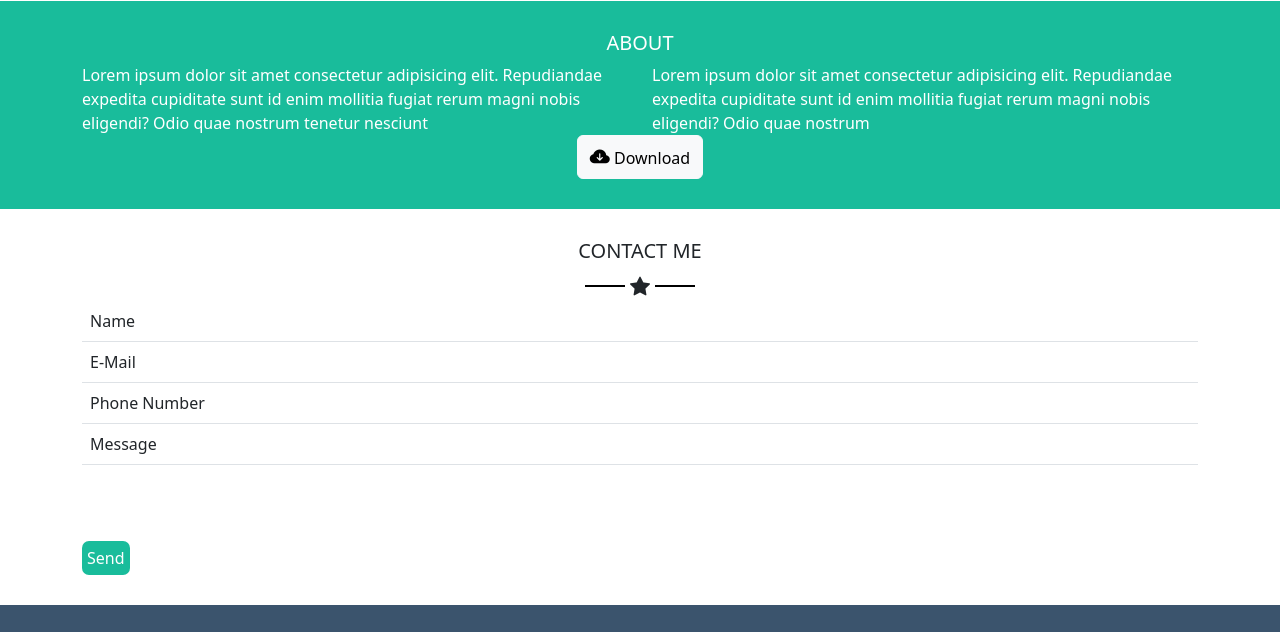
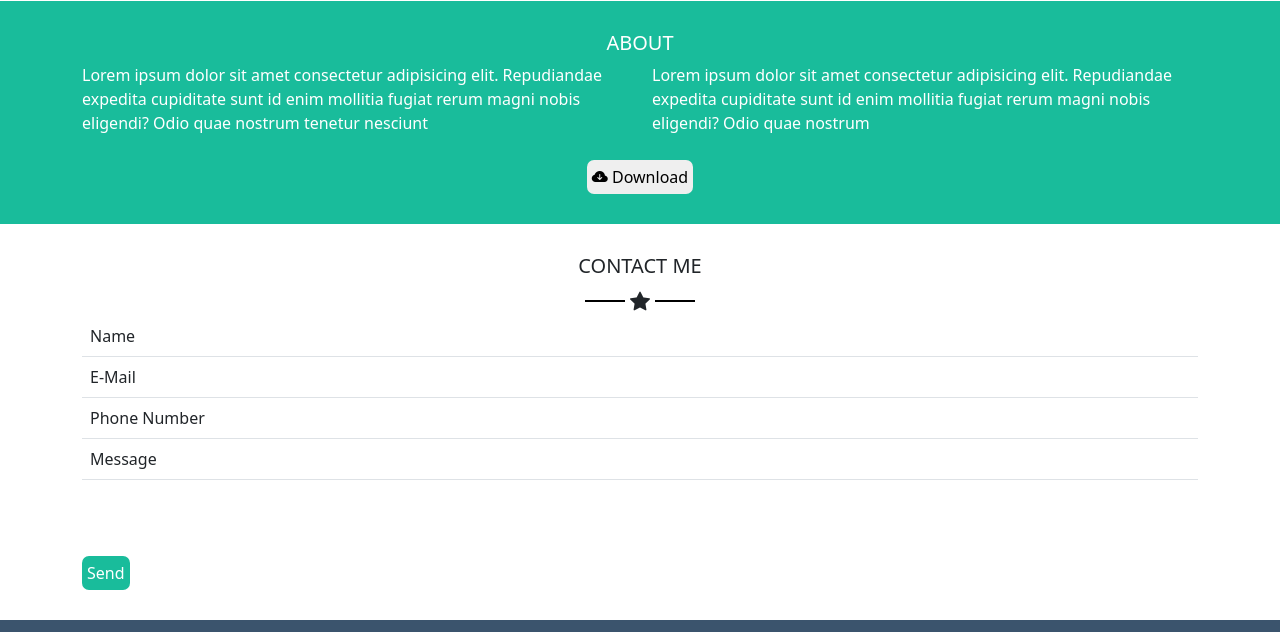
Before and after one commit to DezVibez/html-css-bootstrap-freelancer, a plain HTML site: page index.html in a window 1280 px wide. Shown: the part 1520-2152 px from the top of the page. Drawn offline with nearby package versions, Linux system fonts and the light colour scheme.

Commit message:
button con aria

```diff
--- a/index.html
+++ b/index.html
@@ -192,7 +192,7 @@
 
                 <div class="col-12 text-center">
 
-                    <button type="button" class="btn btn-light"><i class="bi bi-cloud-arrow-down-fill"></i> Download</button>
+                    <button class="bi bi-cloud-arrow-down-fill"></i> Download</button>
 
                 </div>
 
--- a/style.css
+++ b/style.css
@@ -70,6 +70,13 @@ main {
     padding: 30px;
 }
 
+.sub-main button {
+    padding: 5px;
+    margin-top: 25px;
+    border: none;
+    border-radius: 7px;
+}
+
 .contact-me {
     background-color: white;
     min-height: 100px;
```
